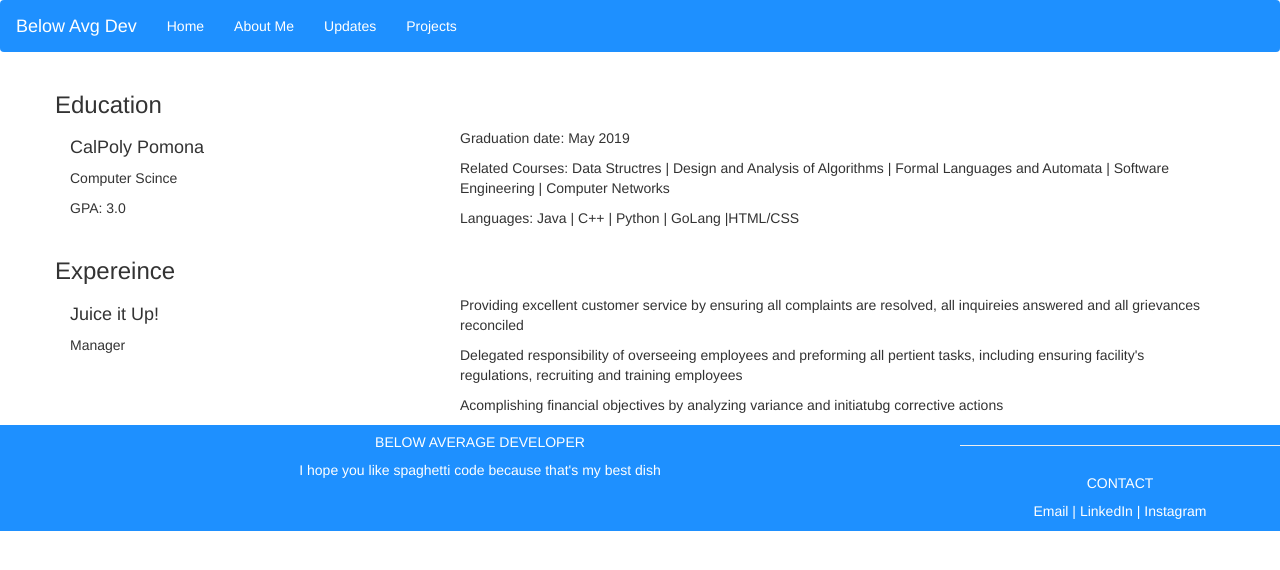
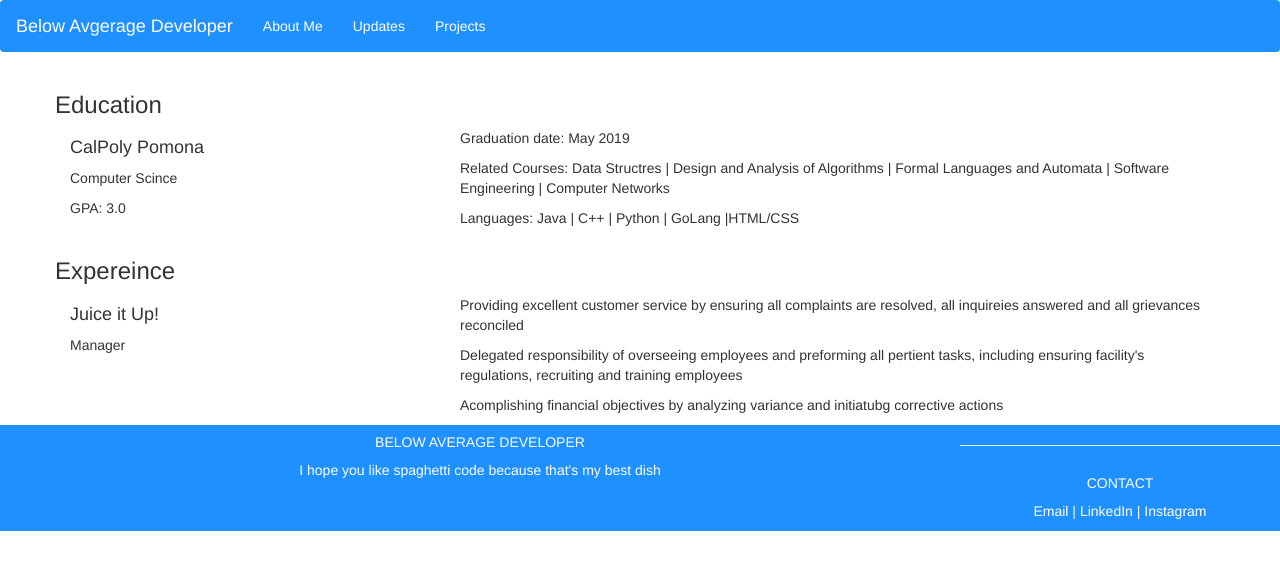
Before and after one commit to MatthewwOrtiz/MatthewwOrtiz.github.io, a plain HTML site: page aboutme.html in a window 1280 px wide. Drawn offline with nearby package versions, Linux system fonts and the light colour scheme.

Commit message:
Update aboutme.html

```diff
--- a/aboutme.html
+++ b/aboutme.html
@@ -15,11 +15,10 @@ spacingfooter{padding-top 20px;padding-bottom: 20px;}
 <nav class="navbar navbar-expand-lg"style="background-color:dodgerblue;">
   <div class="container-fluid">
     <div class="navbar-header">
-      <a class="navbar-brand" href="#"style="color:white">Below Avg Dev</a>
+      <a class="navbar-brand" href="MatthewwOrtiz.github.io"style="color:white">Below Avgerage Developer</a>
     </div>
     <ul class="nav navbar-nav">
-      <li class="active"><a href="#"style="color:white">Home</a></li>
-      <li><a href="#" style="color:white">About Me</a></li>
+      <li><a href="aboutme.html" style="color:white">About Me</a></li>
       <li><a href="#"style="color:white">Updates</a></li>
       <li><a href="#"style="color:white">Projects</a></li>
     </ul>
```
